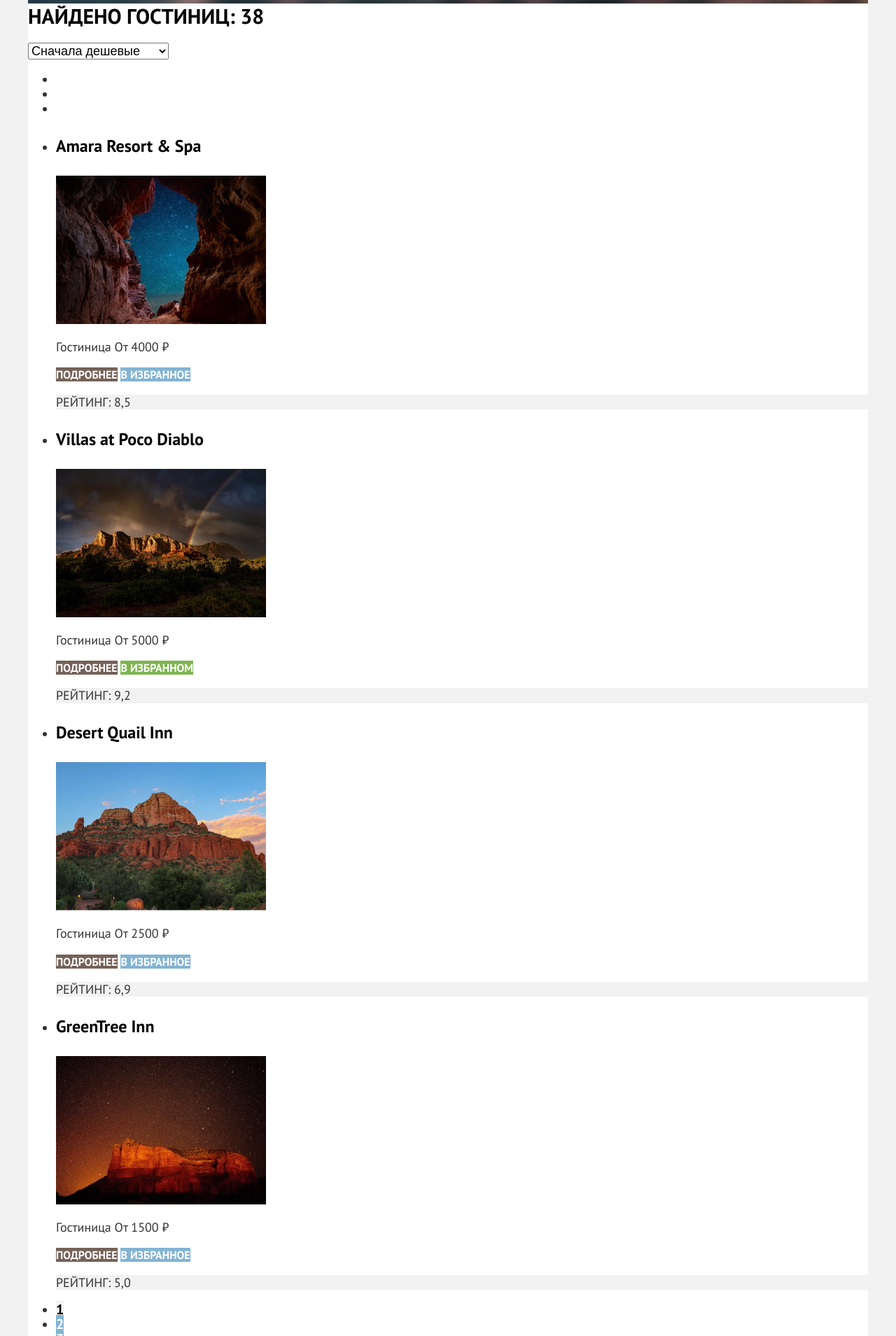
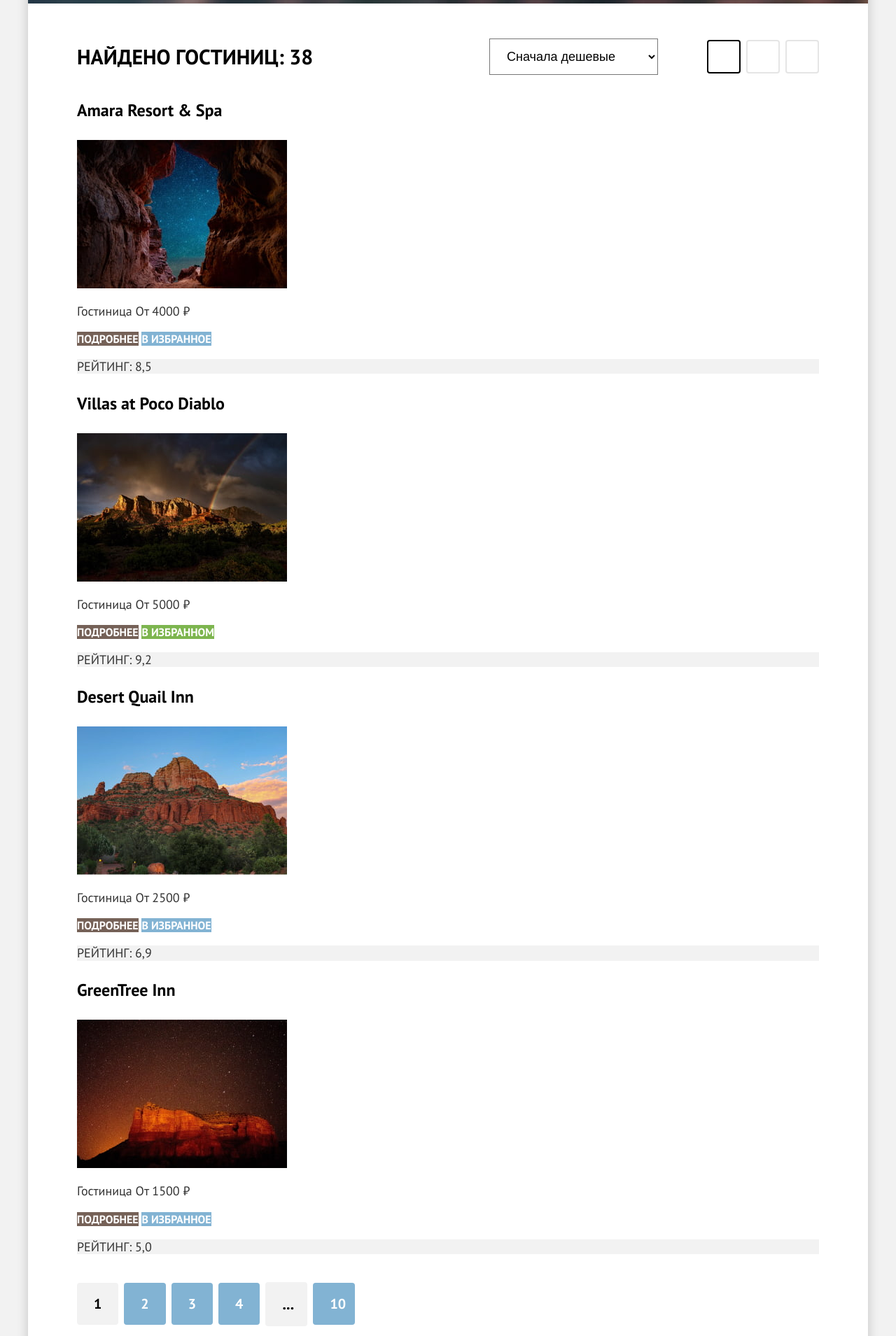
Before and after one commit to htmlacademy-htmlcss/2314819-sedona-37, a plain HTML site: page catalog.html in a window 1280 px wide. Shown: the part 471-2380 px from the top of the page at 70% size. Drawn offline with Linux system fonts and the light colour scheme.

Commit message:
Сетки компонентов на флексах

```diff
--- a/catalog.html
+++ b/catalog.html
@@ -5,11 +5,11 @@
     <title>Гостиницы Седоны</title>
     <link rel="stylesheet" href="styles/styles.css">
   </head>
-  <body class="page-body">
-    <header class="page-header" data-test="header">
+  <body class="page-body catalog-body">
+    <header class="page-header container" data-test="header">
       <nav class="page-header__navigation navigation">
         <a class="logo" href="#" aria-current="page">
-          <img class="logo__image" src="images/logo.svg" width="140" height="70.05" alt="Логотип города Седона">
+          <img class="logo__image" src="images/logo.svg" width="140" height="70" alt="Логотип города Седона">
         </a>
 
         <ul class="navigation__list">
@@ -142,11 +142,12 @@
       </section>
 
       <section class="catalog" data-test="catalog">
-        <h2 class="catalog__title section-title">Найдено гостиниц: <span class="hotel-search-number">38</span></h2>
-
-        <h3 class="visually-hidden">Сортировка и отображение найденных по запросу гостиниц</h3>
 
         <div class="catalog__options">
+          <h2 class="catalog__title section-title">Найдено гостиниц: <span class="hotel-search-number">38</span></h2>
+
+          <h3 class="visually-hidden">Сортировка и отображение найденных по запросу гостиниц</h3>
+
           <select class="catalog__sort catalog-sort">
             <option class="catalog-sort__option" value="cheaper" selected>Сначала дешевые</option>
             <option class="catalog-sort__option" value="expensive">Сначала дорогие</option>
@@ -298,9 +299,9 @@
         </div>
       </section>
 
-      <section class="subscribe">
+      <section class="subscribe catalog-subscribe">
         <div class="subscribe__block section-block">
-          <h2 class="subscribe__title section-title">Подпишитесь на рассылку</h2>
+          <h2 class="subscribe__title catalog-subscribe-title section-title">Подпишитесь на рассылку</h2>
           <p class="subscribe__text section-description">Только полезная информация и никакого спама, честное&nbsp;бойскаутское!</p>
           <form class="subscribe__form" action="https://echo.htmlacademy.ru/" method="post">
             <label class="subscribe__field field">
--- a/styles/styles.css
+++ b/styles/styles.css
@@ -33,6 +33,7 @@
 
 .page-body {
   background-color: #ffffff;
+  box-shadow: 0px 0px 15px rgba(0, 0, 0, 0.2);
 
   width: 1200px;
   margin: 0 auto;
@@ -40,6 +41,9 @@
 
   display: flex;
   flex-direction: column;
+}
+
+.container {
 }
 
 .visually-hidden {
@@ -101,7 +105,7 @@
 .section-description {
   font-size: 22px;
   text-align: center;
-
+  line-height: 26px;
   margin: 0;
 }
 
@@ -554,7 +558,10 @@
 
 
 /* ----- CATALOG ----- */
+
 .catalog {
+  margin: 50px 0  60px 0;
+  padding: 0 70px;
 }
 
 .catalog-header {
@@ -571,31 +578,66 @@
 
 .catalog__title {
   text-align: left;
+  margin: 0 auto 0 0;
 }
 
 .catalog__options {
-}
-.catalog__sort {
+  display: flex;
+  align-items: center;
+  margin-bottom: 40px;
 }
 
 .catalog-sort {
+  background-color: #ffffff;
   font-size: 18px;
+  padding: 14px 20px;
+  line-height: 117%;
 }
 
 .catalog-sort__option {
+  font-size: 18px;
+  padding: 14px 20px;
+  line-height: 117%;
 }
+
 .catalog__view {
+  margin: 0 0 0 70px;
+  padding: 0;
+  list-style-type: none;
+  display: flex;
+  align-items: center;
 }
-.catalog-view {
+
+.catalog-view__item {
+  box-sizing: border-box;
+  width: 48px;
+  height: 48px;
+  border: 2px solid #E5E5E5;
+  border-radius: 4px;
 }
-.catalog-view__item {
+
+.catalog-view__item:not(:last-child) {
+  margin-right: 8px;
 }
+
 .catalog-view__item--active {
+  border: 2px solid #000000;
 }
 .catalog-view__link {
 }
 .catalog__hotels-list {
 }
+
+.catalog-subscribe {
+  background-image: none;
+  background-color: inherit;
+  color: inherit;
+}
+
+.catalog-subscribe-title {
+  color: inherit;
+}
+
 .hotel-search-number {
 }
 /* ----- /CATALOG ----- */
@@ -640,6 +682,9 @@
 
 /* ----- HOTELS-LIST ----- */
 .hotels-list {
+  margin: 0 0 40px 0;
+  padding: 0;
+  list-style-type: none;
 }
 .hotels-list__item {
 }
@@ -686,11 +731,31 @@
 .pagination {
 }
 .pagination__list {
+  margin: 0;
+  padding: 0;
+  list-style-type: none;
+  display: flex;
+  align-items: center;
 }
+
 .pagination__item {
+  box-sizing: border-box;
+  max-width: 60px;
+}
+
+.pagination__item:not(:last-child) {
+  margin-right: 8px;
 }
 .pagination__link {
+  color: #ffffff;
+
+
+  display: block;
+  padding: 12px 24px;
+  border-radius: 4px;
+  font-weight: 700;
   font-size: 20px;
+  line-height: 180%;
 }
 
 .pagination__link--active {
```
Also changed, not shown: index.html (+1 -1 lines).
